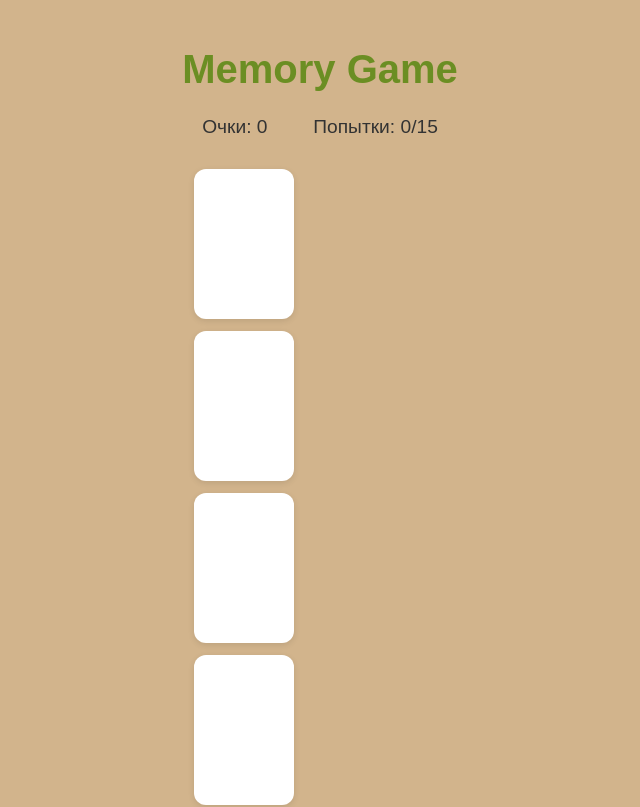
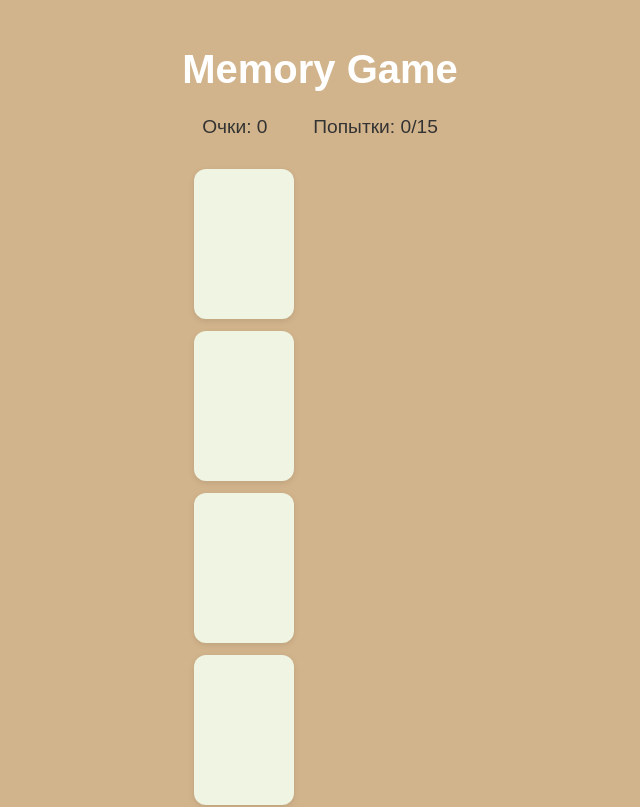
Before and after one commit to Nika-sh-creator/memorygametest, a React (Vite) app: page / in a window 1280 px wide. Shown: the top 807 px of the page, without its empty margins (320-960 px from the left). Built offline with nearby package versions, Linux system fonts and the light colour scheme; no server answers.

Commit message:
Описание изменений, например: исправила цвет шрифта

```diff
--- a/src/App.css
+++ b/src/App.css
@@ -18,7 +18,7 @@ body {
 h1 {
   font-size: 2.5rem;
   margin-bottom: 5px;
-  color: #6b8e23;
+  color: #fff;
 }
 
 .deck {
@@ -32,7 +32,7 @@ h1 {
 .card {
   width: 100px;
   height: 150px;
-  background-color: #fff;
+  background-color: #f0f4e2;
   border-radius: 12px;
   box-shadow: 0 2px 6px rgba(0,0,0,0.1);
   cursor: pointer;
@@ -77,7 +77,7 @@ h1 {
 }
 
 .game-over button {
-  background-color: #a52a2a;
+  background-color: #b76161;
   color: #fff;
   border: none;
   padding: 10px 20px;
```
